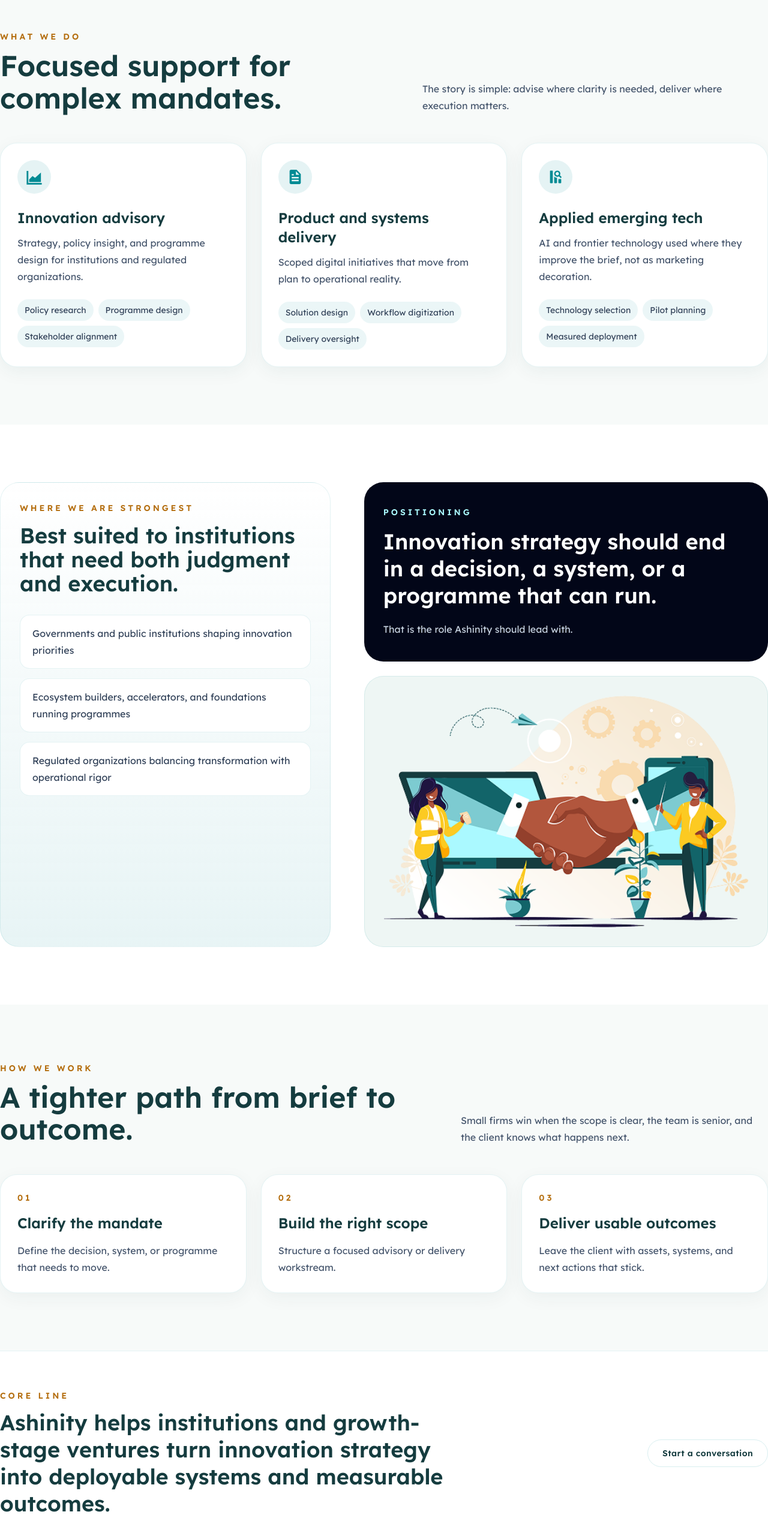
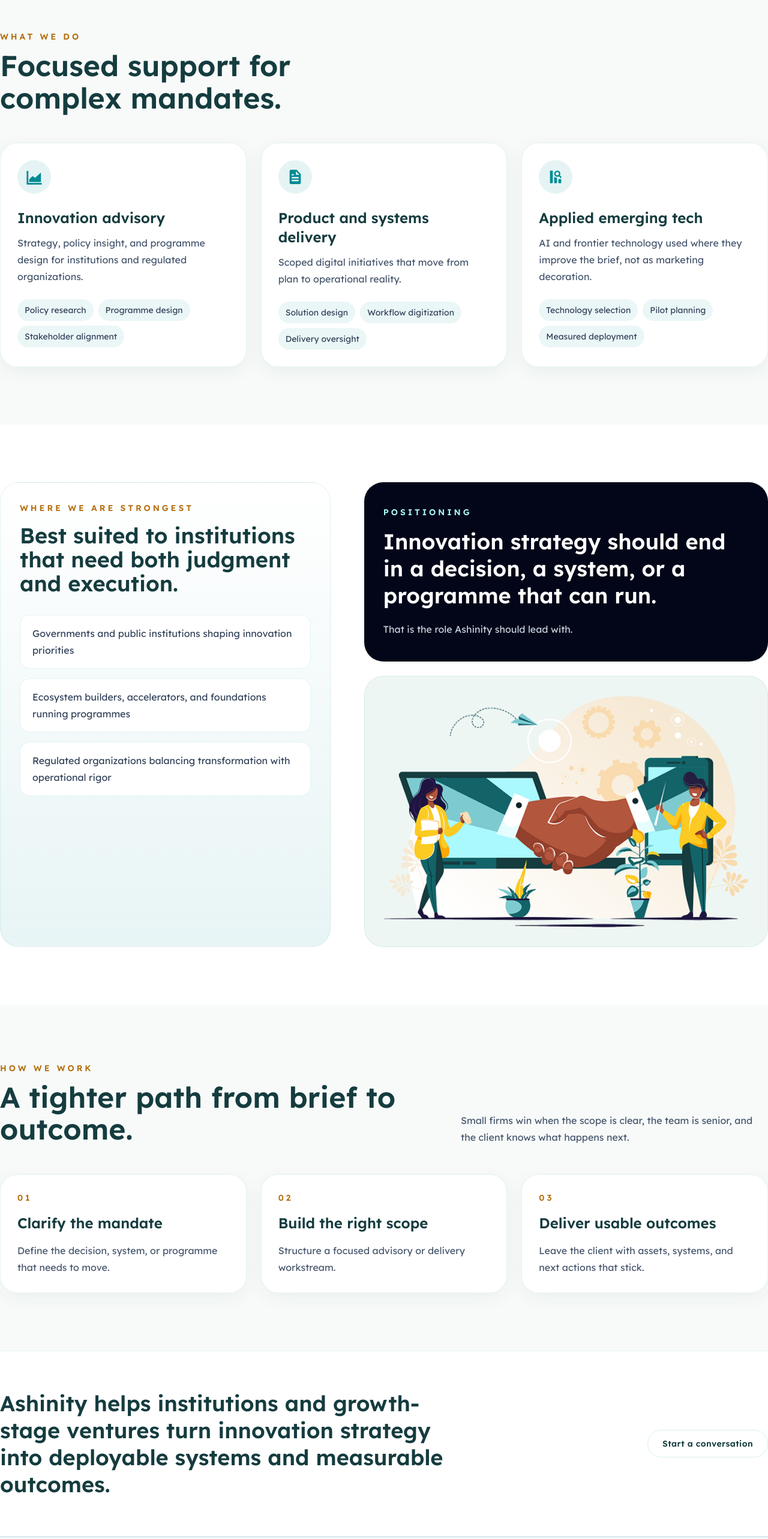
Before and after one commit to ashinitysynergytech/web, a Next.js app: page / in a window 1280 px wide. Shown: the part 1000-3566 px from the top of the page at 60% size. Built offline with nearby package versions, Linux system fonts and the light colour scheme; a web font is replaced by a local one.

Commit message:
Tighten landing page copy

```diff
--- a/app/page.tsx
+++ b/app/page.tsx
@@ -114,10 +114,6 @@
                 Focused support for complex mandates.
               </h2>
             </div>
-            <p className="max-w-xl text-base leading-7 text-slate-600">
-              The story is simple: advise where clarity is needed, deliver
-              where execution matters.
-            </p>
           </div>
 
           <div className="mt-12 grid gap-6 lg:grid-cols-3">
@@ -245,10 +241,7 @@
         <div className="max-w-7xl mx-auto px-6 sm:px-8 md:px-10 lg:px-12 xl:px-0">
           <div className="grid gap-8 lg:grid-cols-[1fr_auto] lg:items-center">
             <div className="max-w-3xl">
-              <p className="text-sm font-semibold uppercase tracking-[0.28em] text-[var(--btn-color)]">
-                Core line
-              </p>
-              <h2 className="mt-3 text-3xl font-semibold leading-tight text-[var(--color-secondary)] lg:text-4xl">
+              <h2 className="text-3xl font-semibold leading-tight text-[var(--color-secondary)] lg:text-4xl">
                 Ashinity helps institutions and growth-stage ventures turn
                 innovation strategy into deployable systems and measurable
                 outcomes.
```
